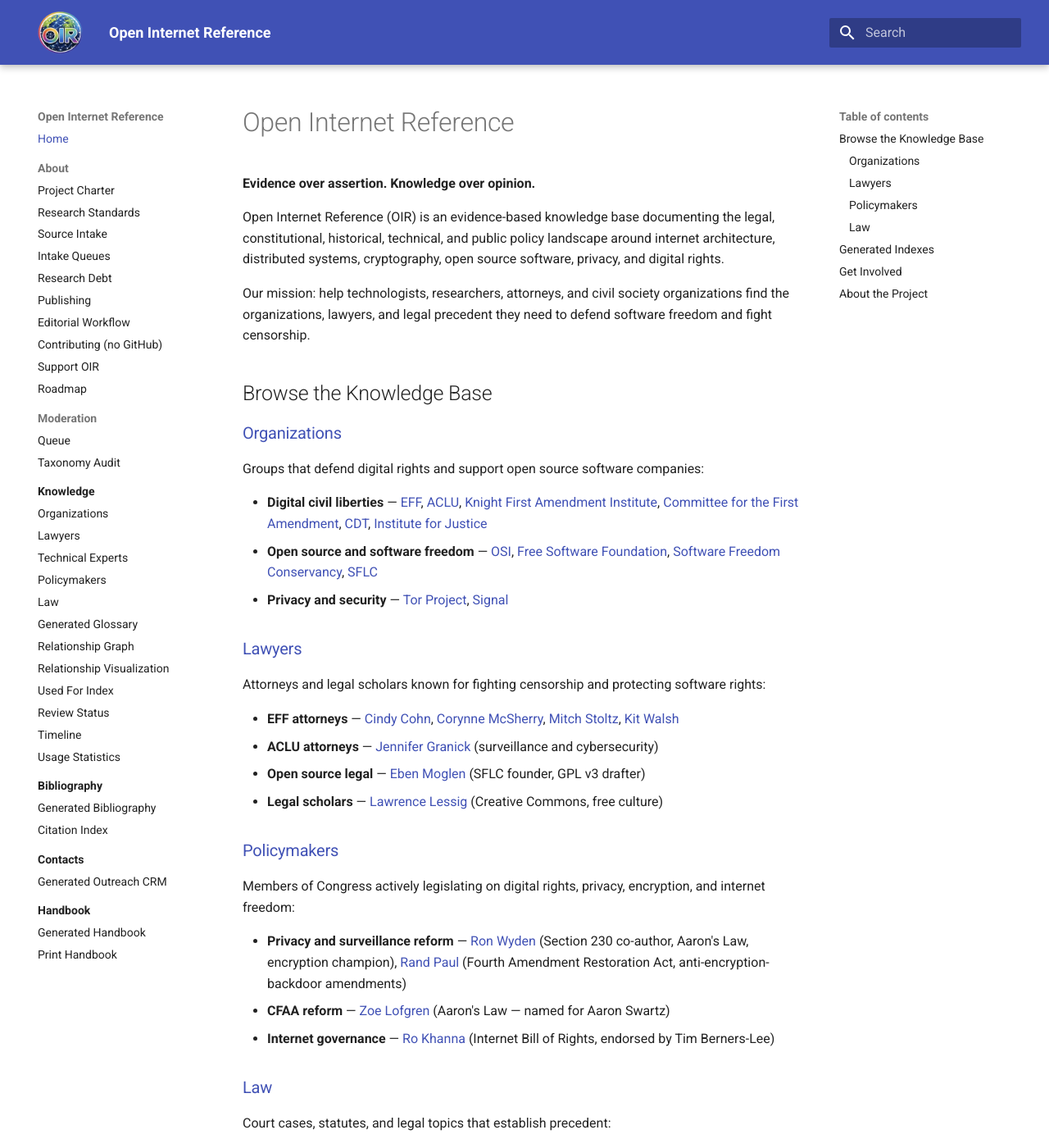
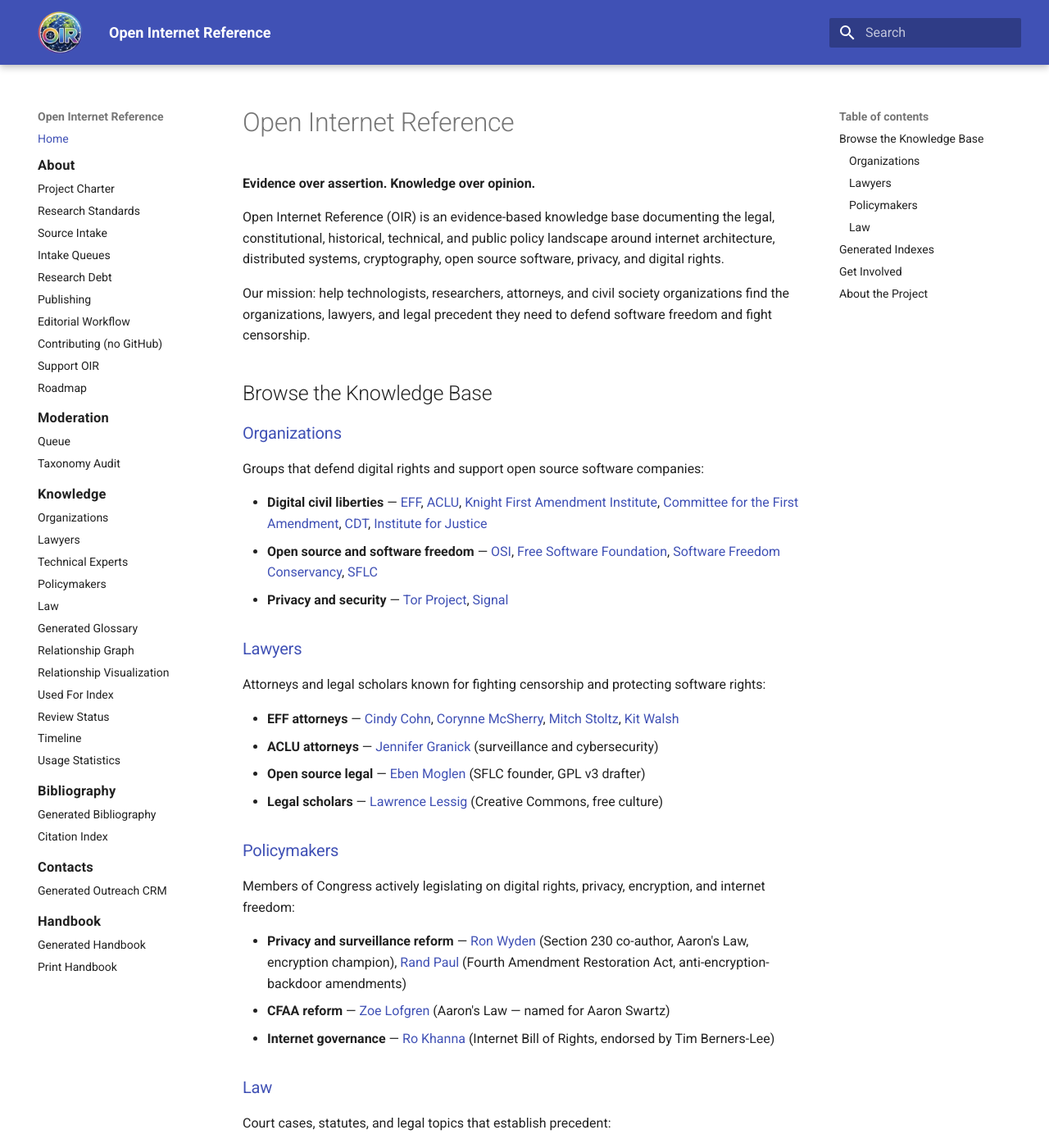
Before and after one commit to itsmeront/open-internet-reference, an MkDocs documentation site: the page built from website/index.md, in a window 1280 px wide and 1400 px high. Shown: the whole window at 82% size. Built offline with MkDocs 1.6.1 and Material for MkDocs 9.7.7, drawn with Linux system fonts in a browser that asks for light colours.

Commit message:
Make sidebar section headers consistent and larger.
Use the default foreground color and bolder, larger type for top-level nav sections so About, Knowledge, and Moderation match.

Co-authored-by: Cursor <cursoragent@cursor.com>

```diff
--- a/website/assets/css/brand.css
+++ b/website/assets/css/brand.css
@@ -2,6 +2,26 @@
 .md-nav__button.md-logo img {
   height: 2.75rem;
   width: 2.75rem;
+}
+
+/* Primary sidebar section headers (About, Knowledge, Moderation, etc.). */
+.md-nav--primary > .md-nav__list > .md-nav__item--section {
+  margin-top: 0.65rem;
+}
+
+.md-nav--primary > .md-nav__list > .md-nav__item--section > label.md-nav__link[for],
+.md-nav--primary > .md-nav__list > .md-nav__item--section > .md-nav__link.md-nav__container > a.md-nav__link {
+  color: var(--md-default-fg-color, rgba(0, 0, 0, 0.87));
+  font-size: 0.82rem;
+  font-weight: 700;
+  letter-spacing: 0.015em;
+}
+
+.md-nav--primary > .md-nav__list > .md-nav__item--section > label.md-nav__link[for]:hover,
+.md-nav--primary > .md-nav__list > .md-nav__item--section > label.md-nav__link[for]:focus,
+.md-nav--primary > .md-nav__list > .md-nav__item--section > .md-nav__link.md-nav__container > a.md-nav__link:hover,
+.md-nav--primary > .md-nav__list > .md-nav__item--section > .md-nav__link.md-nav__container > a.md-nav__link:focus {
+  color: var(--md-default-fg-color, rgba(0, 0, 0, 0.87));
 }
 
 /* Footnotes and numbered sources should read as interactive citations. */
```
